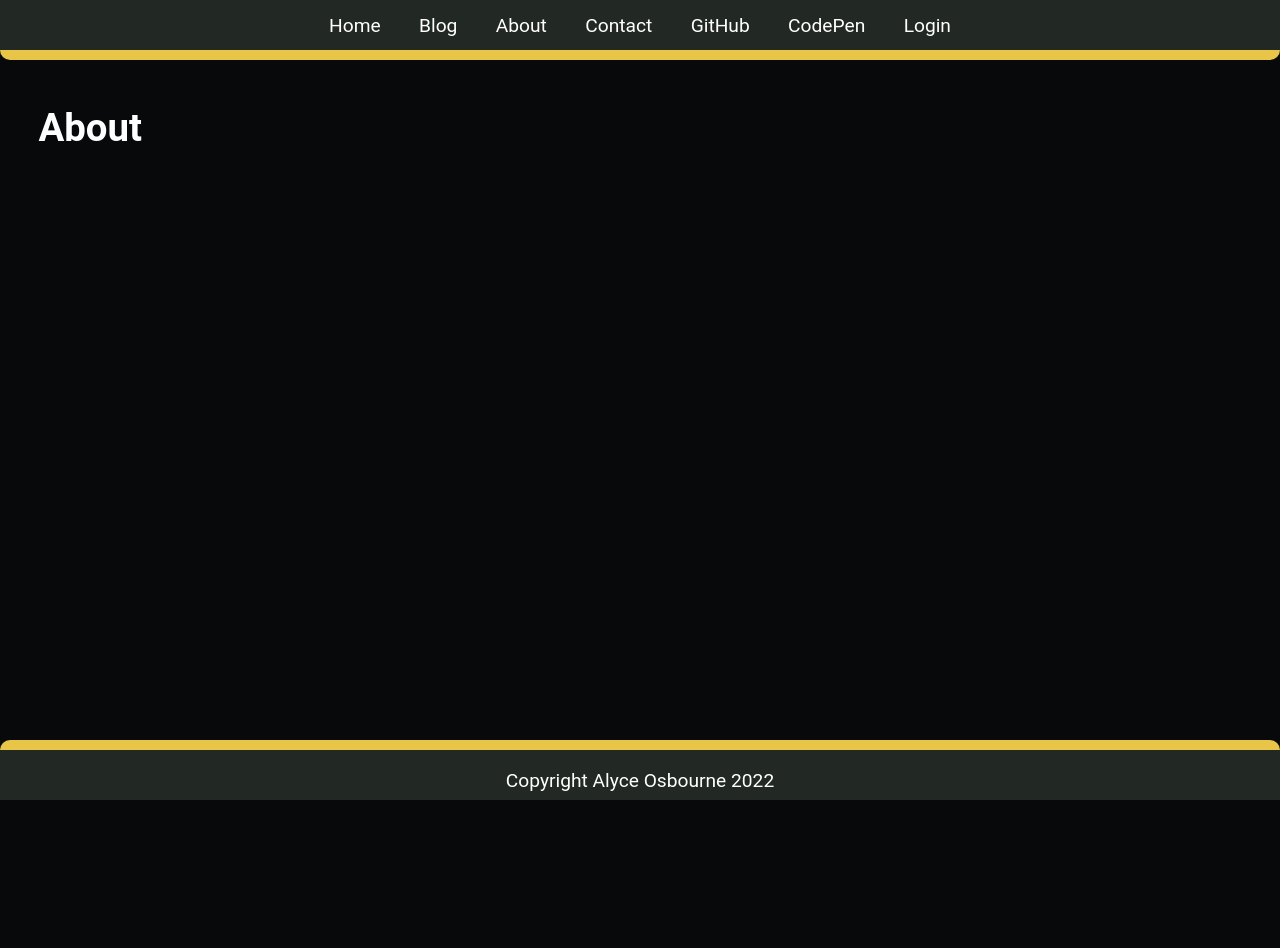
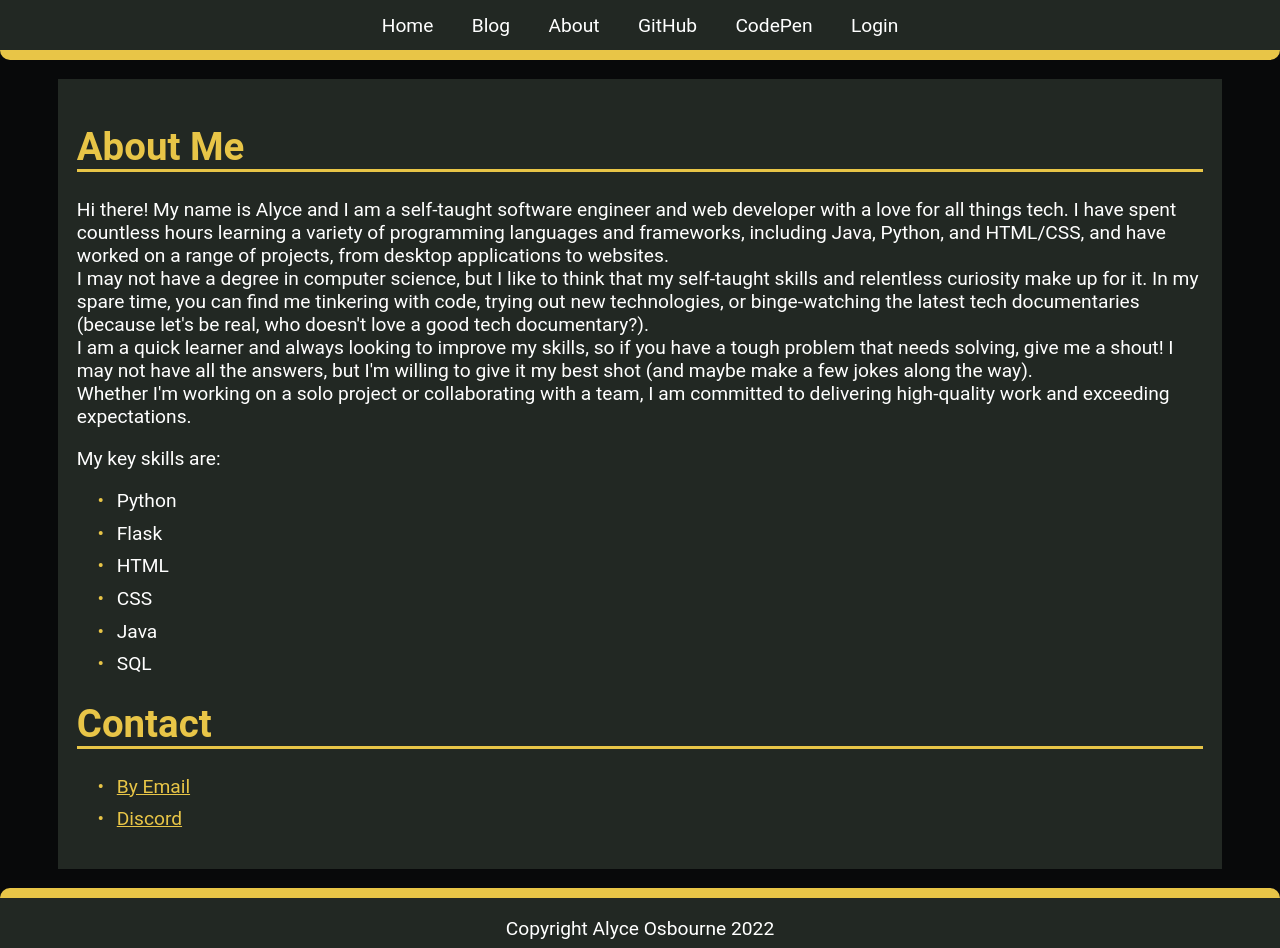
Before and after one commit to AlyceOsbourne/website_2, a Python web app: template templates/pages/about.html in a window 1280 px wide. Before the commit the page ends 800 px from the top, so only its background shows below. Run offline with Jinja, Linux system fonts and the light colour scheme; the template is opened without the code that fills it, so the values that code supplies are empty.

Commit message:
Basic site setup

```diff
--- a/static/css/main.css
+++ b/static/css/main.css
@@ -25,3 +25,18 @@ body {
 .body {
     padding: 1rem 2rem;
 }
+
+.button {
+    text-decoration: none;
+    padding: .5rem 1rem;
+    border-radius: 5px;
+    margin: 0 1rem;
+    color: var(--colour-background);
+    background-color: var(--colour-primary);
+    transition: all 0.3s ease;
+
+}
+
+.button:hover {
+    background-color: var(--colour-secondary);
+}
--- a/static/css/navbar.css
+++ b/static/css/navbar.css
@@ -34,6 +34,7 @@
     nav ul li a {
         text-decoration: none;
         color: var(--colour-text);
+        transition: all 0.3s ease;
     }
 
     nav ul li a:hover {
--- a/templates/elements/article.html
+++ b/templates/elements/article.html
@@ -6,7 +6,7 @@
     <div class="content">
         <p>{{ post.content | markdown}}</p>
     </div>
-    <small class="author">By {{ post.author }}</small>
+    <small class="author"><a href="{{ url_for('about') }}">By {{ post.author }}</a></small>
     {% if current_user.is_authenticated %}
     <div class="buttons">
         <a class="button" href="{{ url_for('update', post_id=post.id) }}">Update</a>
--- a/templates/elements/navbar.html
+++ b/templates/elements/navbar.html
@@ -3,14 +3,13 @@
     <ul>
         <li><a href="/">Home</a> </li>
         <li><a href="{{ url_for('blog') }}">Blog</a></li>
-        <li><a href="{{ url_for('about') }}">About</a></li>
-        <li><a href="{{ url_for('contact') }}">Contact</a></li>
         {% if current_user.is_authenticated %}
         <li><a href="{{ url_for('dashboard') }}">Dashboard</a></li>
         <li><a href="{{ url_for('logout') }}">Logout</a></li>
         {% else %}
-        <li><a href="https://github.com/AlyceOsbourne" target="_blank" rel="noopener noreferrer">GitHub </a></li>
-        <li><a href="https://codepen.io/alyceosbourne" target="_blank" rel="noopener noreferrer">CodePen </a></li>
+        <li><a href="{{ url_for('about') }}">About</a></li>
+        <li><a href="{{ github_page }}" target="_blank" rel="noopener noreferrer">GitHub </a></li>
+        <li><a href="{{ codepen_page }}" target="_blank" rel="noopener noreferrer">CodePen </a></li>
         <li><a href="{{ url_for('login') }}">Login</a></li>
         {% endif %}
     </ul>
--- a/templates/pages/about.html
+++ b/templates/pages/about.html
@@ -1,7 +1,87 @@
 {% extends "base.html" %}
 {% block title %}About{% endblock %}
 {% block body %}
-    <div class="container">
-        <h1>About</h1>
+    <div class="landing">
+        <h1>About Me</h1>
+        <p>
+            Hi there! My name is Alyce and I am a self-taught software engineer and web developer with a love for all things tech.
+            I have spent countless hours learning a variety of programming languages and frameworks, including Java, Python, and HTML/CSS,
+            and have worked on a range of projects, from desktop applications to websites.<br>
+            I may not have a degree in computer science, but I like to think that my self-taught skills and relentless curiosity make up for it.
+
+            In my spare time, you can find me tinkering with code, trying out new technologies, or binge-watching the latest
+            tech documentaries (because let's be real, who doesn't love a good tech documentary?).<br>
+            I am a quick learner and always looking to improve my skills, so if you have a tough problem that needs solving, give me a shout!
+            I may not have all the answers, but I'm willing to give it my best shot (and maybe make a few jokes along the way).<br>
+            Whether I'm working on a solo project or collaborating with a team, I am committed to delivering high-quality work and exceeding expectations.
+        </p>
+        <p>
+            My key skills are:
+        </p>
+        <ul>
+            <li>Python</li>
+            <li>Flask</li>
+            <li>HTML</li>
+            <li>CSS</li>
+            <li>Java</li>
+            <li>SQL</li>
+        </ul>
+                <h1>Contact</h1>
+        <ul>
+            <li><a id="linktoemail" href="mailto:{{ admin_email }}">By Email</a></li>
+            <li><a id="discord" href="{{ discord_invite }}">Discord</a></li>
+        </ul>
     </div>
+<style>
+    .landing {
+        background-color: var(--colour-background-alt);
+        padding: 1rem;
+        margin: 0 1rem;
+    }
+
+    .landing h1 {
+        color: var(--colour-primary);
+        border-bottom: 3px solid var(--colour-primary);
+    }
+
+    .landing p {
+        color: var(--colour-text);
+    }
+
+    .landing ul {
+        color: var(--colour-text);
+    }
+
+    .landing li {
+        color: var(--colour-text);
+        list-style-type: none;
+    }
+
+    .landing li::before {
+        content: "•";
+        color: var(--colour-primary);
+        display: inline-block;
+        width: 1em;
+        margin-left: -1em;
+    }
+
+    .landing li {
+        margin-bottom: 0.5rem;
+    }
+
+    .landing li:last-child {
+        margin-bottom: 0;
+    }
+
+    #linktoemail {
+        color: var(--colour-primary);
+    }
+
+    #discord {
+        color: var(--colour-primary);
+    }
+
+
+
+</style>
 {% endblock body %}
--- a/templates/pages/dashboard.html
+++ b/templates/pages/dashboard.html
@@ -3,5 +3,11 @@
 {% block body %}
     <div class="container">
         <h1>Dashboard</h1>
+        <p>Welcome, {{ admin_username }}!</p>
+        <p>Total posts: {{ num_posts }}</p>
+        <a href="{{github_page}}" class="button">GitHub</a>
+        <a href="{{codepen_page}}" class="button">CodePen</a>
+        <a href="{{most_recent_post}}" class="button">Most Recent</a>
+        <a href="{{ url_for('create') }}" class="button">Create Post</a>
     </div>
 {% endblock body %}
--- a/templates/screens/login.html
+++ b/templates/screens/login.html
@@ -4,7 +4,6 @@
 <link rel="stylesheet" href="{{ url_for('static', filename='css/login.css') }}">
 {% endblock head %}
 {% block body %}
-    <h1>Login</h1>
     <form method="POST">
         <div class="form-group row">
             <label for="username" class="col-sm-2 col-form-label">Username</label>
```
Also changed, not shown: run.py (renamed from app.py, +47 -20 lines), static/css/article.css (+13 -16 lines), static/css/carousel.css (added, +56 -0 lines), static/css/index.css (added, +42 -0 lines), static/css/login.css (+11 -1 lines), templates/blog/blog.html (deleted, +0 -12 lines), templates/elements/carousel.html (added, +9 -0 lines), templates/pages/blog.html (added, +12 -0 lines), templates/pages/contact.html (deleted, +0 -7 lines), templates/pages/index.html (+10 -2 lines).
